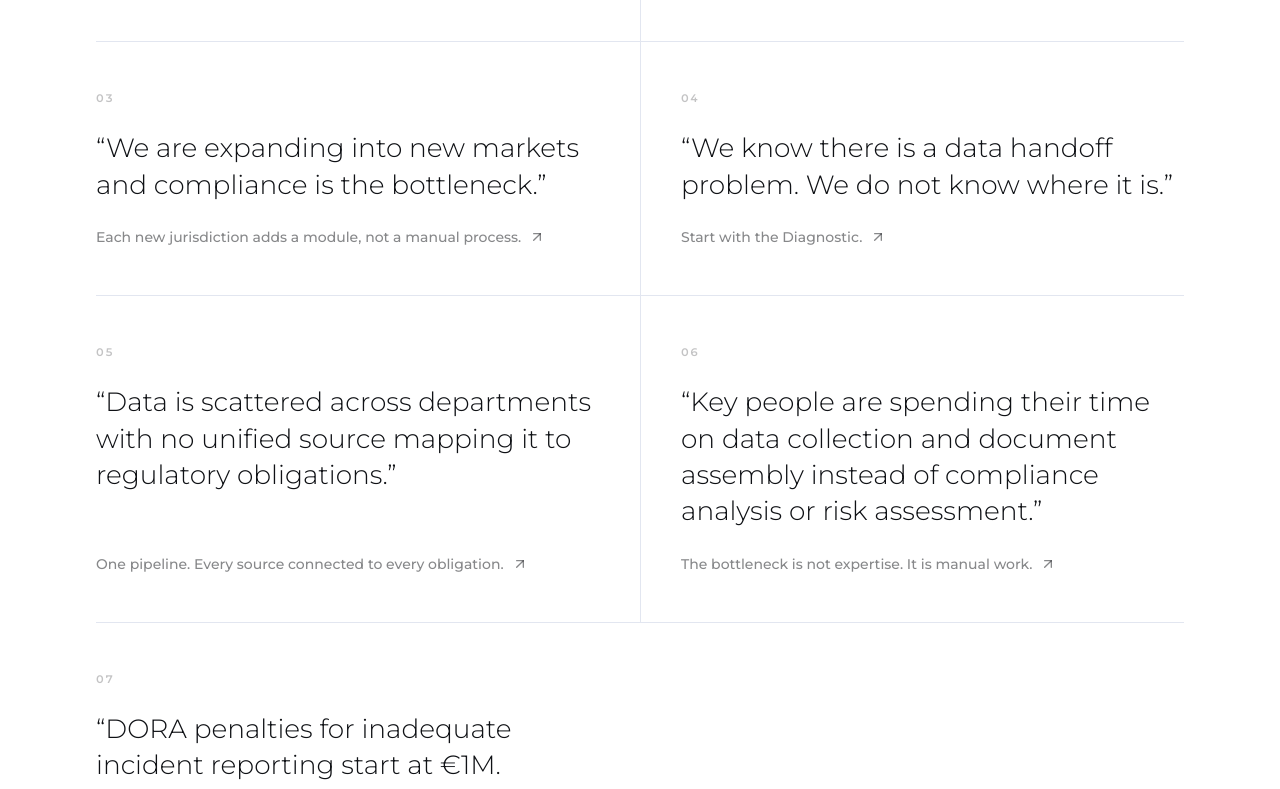
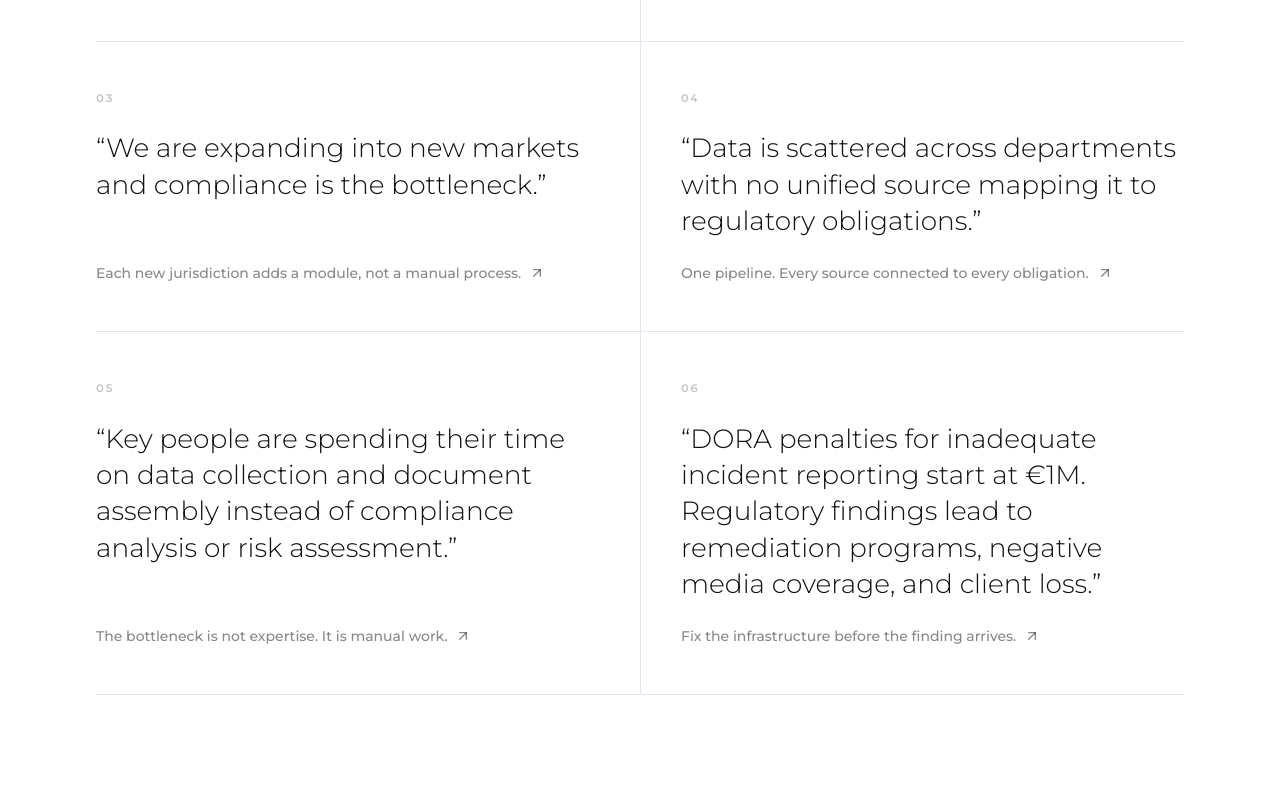
Before and after one commit to aiflowltd/website, a React (Vite) app: page / in a window 1280 px wide. Shown: the part 3400-4189 px from the top of the page. Built offline with nearby package versions, Linux system fonts and the light colour scheme; no server answers; the HTML template or start-up script is replaced by a standard one.

Commit message:
Remove 'data handoff problem' pain point from EngagementSection
https://claude.ai/code/session_016wgsFnf5TpR1sMxhnHk6sN

```diff
--- a/src/components/EngagementSection.tsx
+++ b/src/components/EngagementSection.tsx
@@ -21,11 +21,6 @@ const engagementModels = [
       "We are expanding into new markets and compliance is the bottleneck.",
     solution: "Each new jurisdiction adds a module, not a manual process.",
     body: "Every week the compliance team spends building reporting infrastructure manually in a new market is a week the company is not generating revenue there. Compliance is a gate to growth. We build the pipeline before the market launches.",
-  },
-  {
-    situation: "We know there is a data handoff problem. We do not know where it is.",
-    solution: "Start with the Diagnostic.",
-    body: "A fixed-price, fixed-scope 1–2 week engagement. We map your compliance workflows, data sources, and regulatory obligations across all active jurisdictions. Deliverable: a prioritised automation roadmap.",
   },
   {
     situation: "Data is scattered across departments with no unified source mapping it to regulatory obligations.",
```
